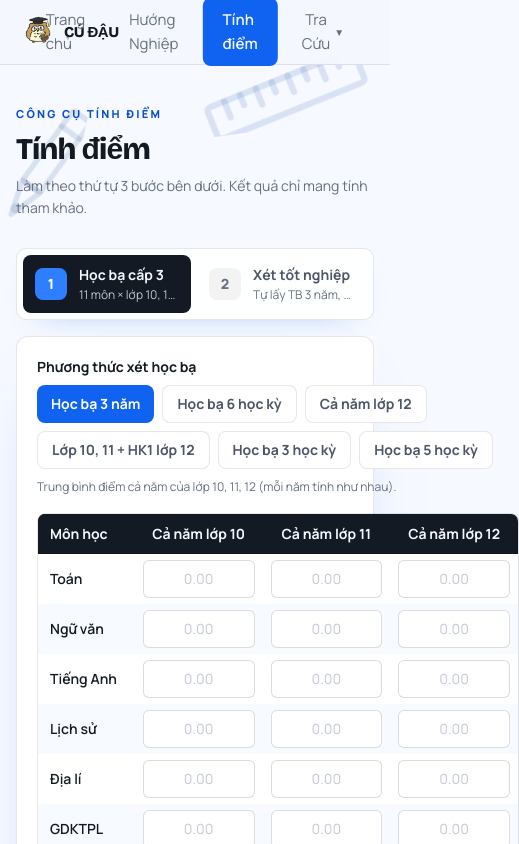
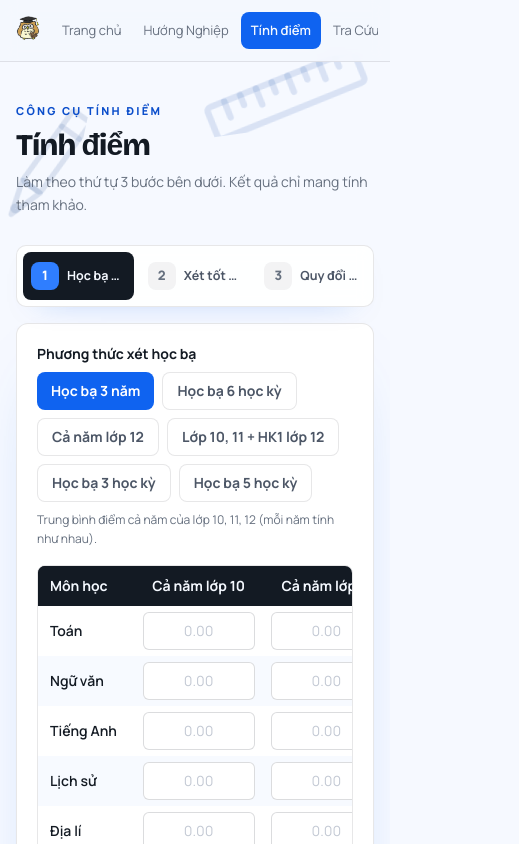
Before and after one commit to TNTIEN26/huong-nghiep-ai, a Next.js app: page /tinh-diem in a window 390 px wide. Shown: the top 844 px of the page, 519 px wide, since content can reach past the window. Built offline with nearby package versions, Linux system fonts and the light colour scheme.

Commit message:
fix: menu mobile khong de len logo, thanh buoc tinh-diem gon 3 o, bang diem khong tran khung

```diff
--- a/app/components/SiteNav.tsx
+++ b/app/components/SiteNav.tsx
@@ -22,19 +22,19 @@ const TRA_CUU: { ten: string; href: string; moTa: string }[] = [
 export default function SiteNav({ active }: { active?: MucNav }) {
   const [moTraCuu, setMoTraCuu] = useState(false);
 
-  const nutChung = "rounded-lg px-5 py-2.5 text-[15px] transition";
+  const nutChung = "whitespace-nowrap rounded-lg px-2.5 py-2 text-[13px] transition sm:px-5 sm:py-2.5 sm:text-[15px]";
   const nutThuong = `${nutChung} text-stone-500 hover:bg-stone-900/5 hover:text-stone-900`;
   const nutDangXem = "bg-blue-600 font-semibold text-[#F4F8FE]";
 
   return (
     <nav className="sticky top-0 z-50 border-b border-stone-900/10 bg-[#F4F8FE]/90 backdrop-blur">
-      <div className="relative flex w-full items-center gap-3 px-5 py-3.5 sm:px-8">
-        <Link href="/" className="flex items-center gap-2 font-display text-[15px] font-black tracking-tight text-stone-900">
-          <MascotOwl className="h-9 w-9" bay={false} />
-          CÚ ĐẬU
+      <div className="relative flex w-full items-center gap-2 px-3 py-3 sm:gap-3 sm:px-8 sm:py-3.5">
+        <Link href="/" className="flex shrink-0 items-center gap-2 font-display text-[15px] font-black tracking-tight text-stone-900">
+          <MascotOwl className="h-8 w-8 sm:h-9 sm:w-9" bay={false} />
+          <span className="hidden sm:inline">CÚ ĐẬU</span>
         </Link>
 
-        <div className="absolute left-1/2 flex -translate-x-1/2 items-center gap-1">
+        <div className="ml-auto flex min-w-0 items-center gap-0.5 overflow-x-auto sm:absolute sm:left-1/2 sm:ml-0 sm:gap-1 sm:overflow-visible sm:-translate-x-1/2">
           {CAC_MUC.map((m) =>
             active === m.id ? (
               <span key={m.id} className={`${nutChung} ${nutDangXem}`}>
@@ -73,7 +73,7 @@ export default function SiteNav({ active }: { active?: MucNav }) {
             </button>
 
             {moTraCuu && (
-              <div className="absolute left-0 top-full mt-1 w-64 overflow-hidden rounded-2xl border border-stone-900/10 bg-white p-1.5 shadow-[0_24px_60px_-24px_rgba(37,99,235,0.35)]">
+              <div className="absolute right-0 top-full mt-1 w-64 overflow-hidden rounded-2xl border border-stone-900/10 bg-white p-1.5 shadow-[0_24px_60px_-24px_rgba(37,99,235,0.35)] sm:left-0 sm:right-auto">
                 {TRA_CUU.map((m) => (
                   <Link
                     key={m.href}
--- a/app/tinh-diem/page.tsx
+++ b/app/tinh-diem/page.tsx
@@ -198,8 +198,8 @@ function MucHocBa({
   toHop.sort((a, b) => b.diemUt - a.diemUt);
 
   return (
-    <div className="grid gap-8 xl:grid-cols-[minmax(0,1fr)_420px]">
-      <div>
+    <div className="grid grid-cols-1 gap-8 xl:grid-cols-[minmax(0,1fr)_420px]">
+      <div className="min-w-0">
         <p className="text-sm font-bold text-stone-900">Phương thức xét học bạ</p>
         <div className="mt-2 flex flex-wrap gap-2">
           {PHUONG_THUC.map((x) => (
@@ -946,30 +946,30 @@ export default function TinhDiemPage() {
           aria-label="Danh mục tính điểm"
           className="sticky top-[68px] z-30 mt-7 rounded-xl border border-stone-900/10 bg-white/90 p-1.5 shadow-[0_12px_30px_-24px_rgba(15,99,240,0.5)] backdrop-blur"
         >
-          <div className="flex gap-1.5 overflow-x-auto">
+          <div className="grid grid-cols-3 gap-1.5">
             {DANH_MUC.map((d) => (
               <button
                 key={d.id}
                 type="button"
                 onClick={() => setMuc(d.id)}
                 aria-pressed={muc === d.id}
-                className={`flex min-w-[168px] flex-1 items-center gap-3 rounded-lg px-3 py-2.5 text-left transition ${
+                className={`flex min-w-0 items-center gap-2 rounded-lg px-2 py-2.5 text-left transition sm:gap-3 sm:px-3 ${
                   muc === d.id
                     ? "bg-stone-900 text-[#F4F8FE]"
                     : "text-stone-600 hover:bg-stone-900/5 hover:text-stone-900"
                 }`}
               >
                 <span
-                  className={`flex h-8 w-8 shrink-0 items-center justify-center rounded-lg text-sm font-black ${
+                  className={`flex h-7 w-7 shrink-0 items-center justify-center rounded-lg text-[13px] font-black sm:h-8 sm:w-8 sm:text-sm ${
                     muc === d.id ? "bg-blue-500 text-white" : "bg-stone-900/5 text-stone-500"
                   }`}
                 >
                   {d.so}
                 </span>
-                <span className="min-w-0">
-                  <span className="block truncate text-sm font-bold">{d.ten}</span>
+                <span className="min-w-0 flex-1">
+                  <span className="block truncate text-[12.5px] font-bold sm:text-sm">{d.ten}</span>
                   <span
-                    className={`mt-0.5 block truncate text-xs ${
+                    className={`mt-0.5 hidden truncate text-xs sm:block ${
                       muc === d.id ? "text-stone-300" : "text-stone-500"
                     }`}
                   >
```
